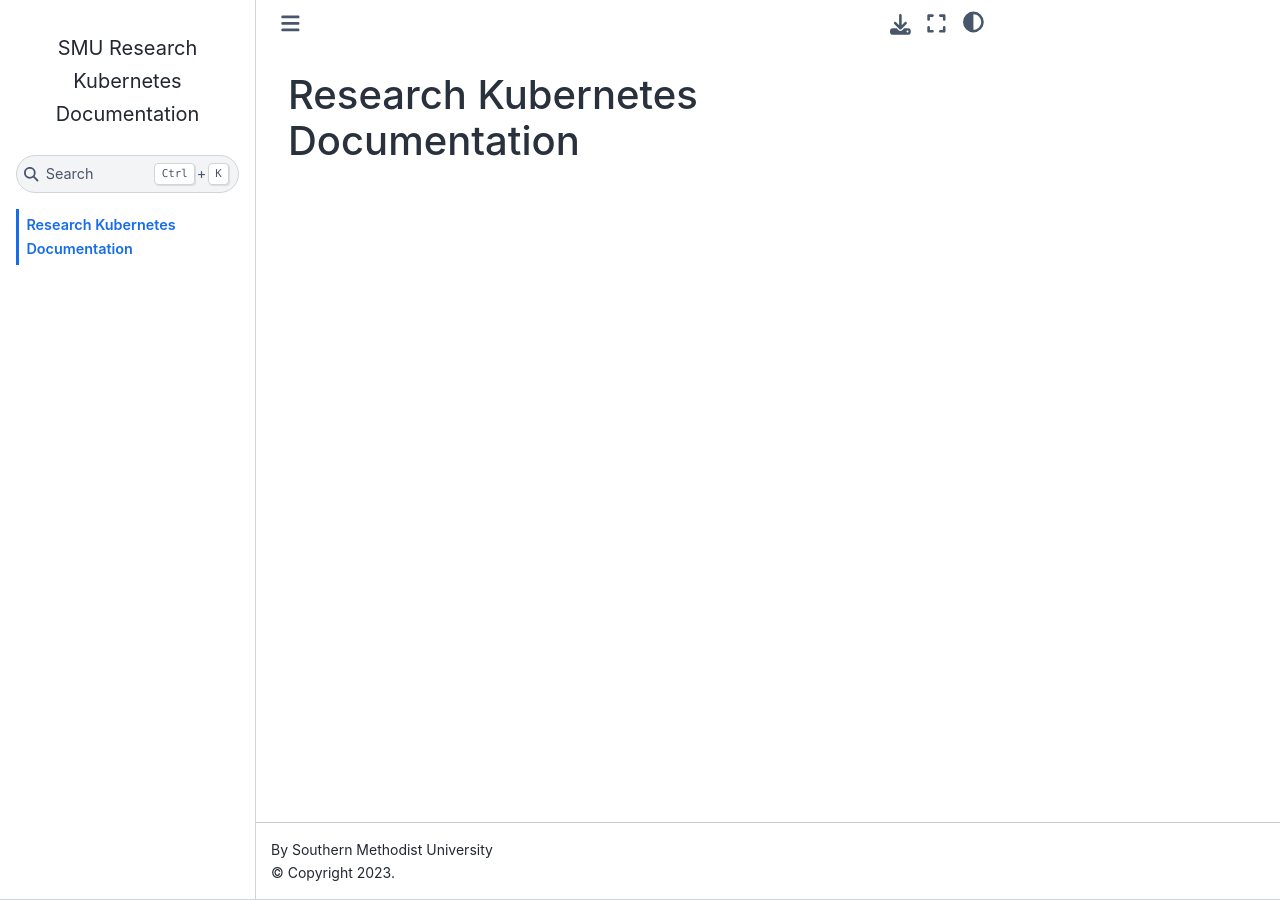
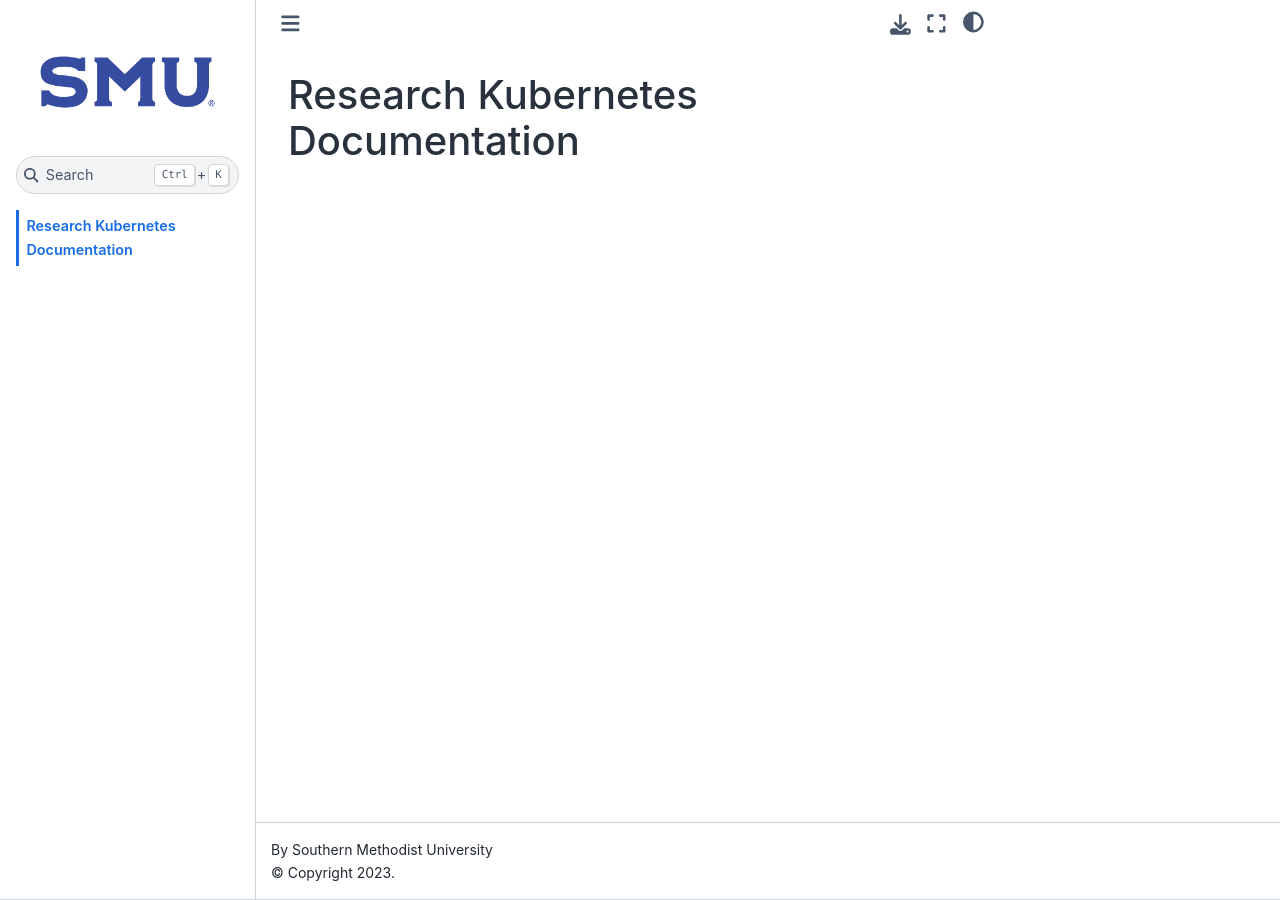
Before and after one commit to SouthernMethodistUniversity/k8s_docs, a Jupyter Book: the page built from docs/index.md, in a window 1280 px wide. Built offline with Jupyter Book 1.0.4 settings and Sphinx 7.4.7 and the Sphinx Book theme 1.1.4, drawn with Linux system fonts in a browser that asks for light colours.

Commit message:
Update _config.yml

```diff
--- a/docs/_config.yml
+++ b/docs/_config.yml
@@ -1,7 +1,7 @@
 title: "SMU Research Kubernetes Documentation"
 author: "Southern Methodist University"
 copywright: "2026"
-logo: "./images/smu_logo.jpg"
+logo: "./images/smu_logo.png"
 execute:
   execute_notebooks: "off"
 html:
```
